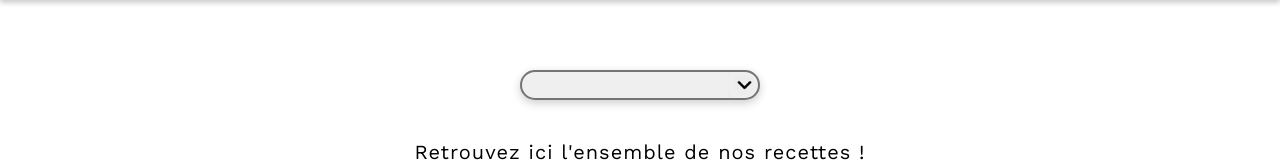
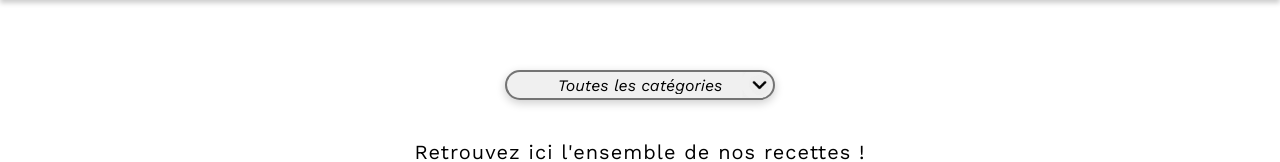
Before and after one commit to timonicolaux/checkpoint4-react, a React (Create React App) app: page /recettes in a window 1280 px wide. Shown: the part 250-412 px from the top of the page. Built offline with nearby package versions, Linux system fonts and the light colour scheme; no server answers.

Commit message:
styled select input

```diff
--- a/src/pages/Recettes.js
+++ b/src/pages/Recettes.js
@@ -66,7 +66,7 @@ const Recettes = () => {
             value={category}
             onChange={(e) => setCategory(e.target.value)}
           >
-            <option value="all"></option>
+            <option value="all">Toutes les catégories</option>
             <option value="entrées">ENTRÉES</option>
             <option value="plats">PLATS</option>
             <option value="desserts">DESSERTS</option>
--- a/src/styles/Recettes.css
+++ b/src/styles/Recettes.css
@@ -12,18 +12,22 @@
 }
 
 .dish-selector {
-  width: 80%;
+  width: 90%;
   height: 30px;
-  padding-left: 20px;
   -webkit-appearance: none;
   background-image: url("../assets/dropdown2.png");
   background-repeat: no-repeat;
+  background-color: rgb(240, 240, 240);
   background-position: calc(100% + 4px) center;
   background-size: 35px;
   cursor: pointer;
   border: 2px solid rgb(116, 116, 116);
   box-shadow: 0 3px 10px rgb(0 0 0 / 0.2);
   border-radius: 20px;
+  font-family: var(--main-font1);
+  font-style: italic;
+  text-align: center;
+  font-size: 16px;
 }
 
 .dish-selector option {
```
